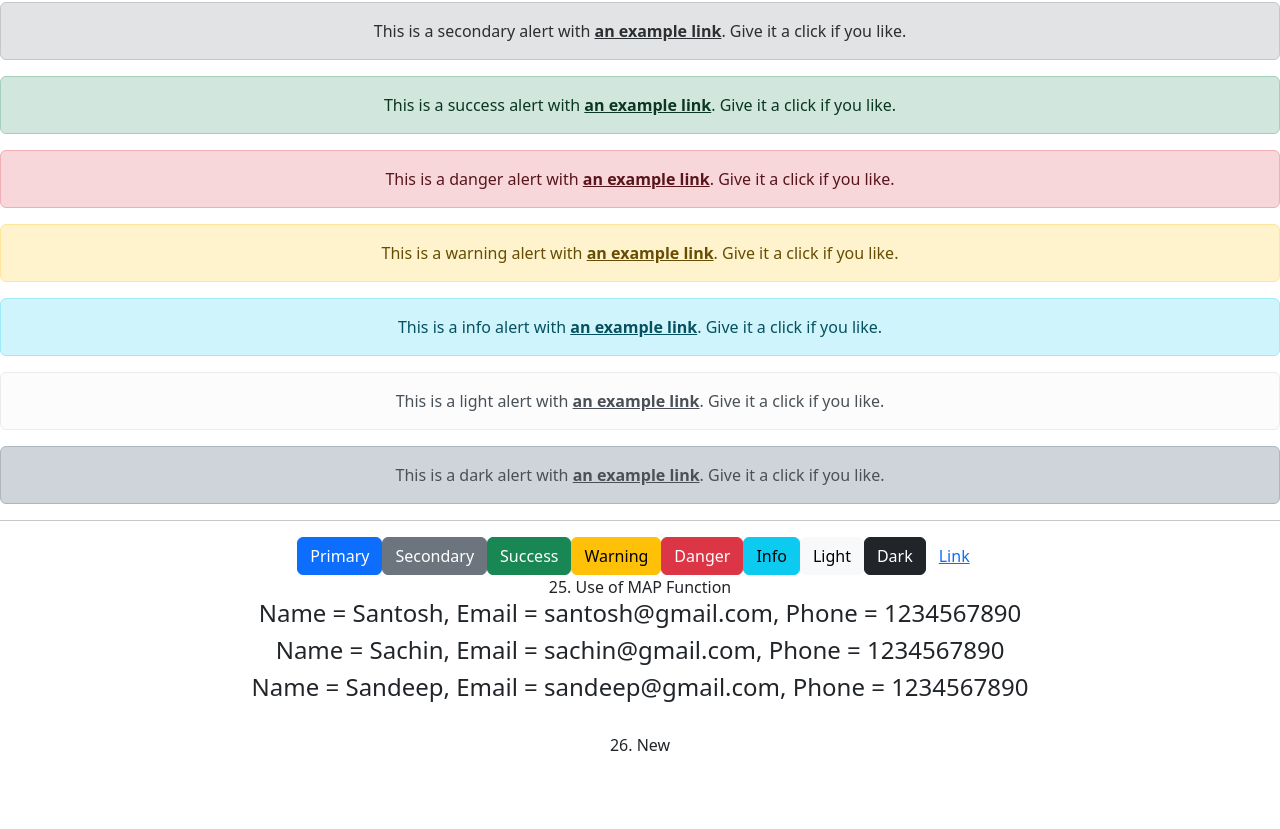
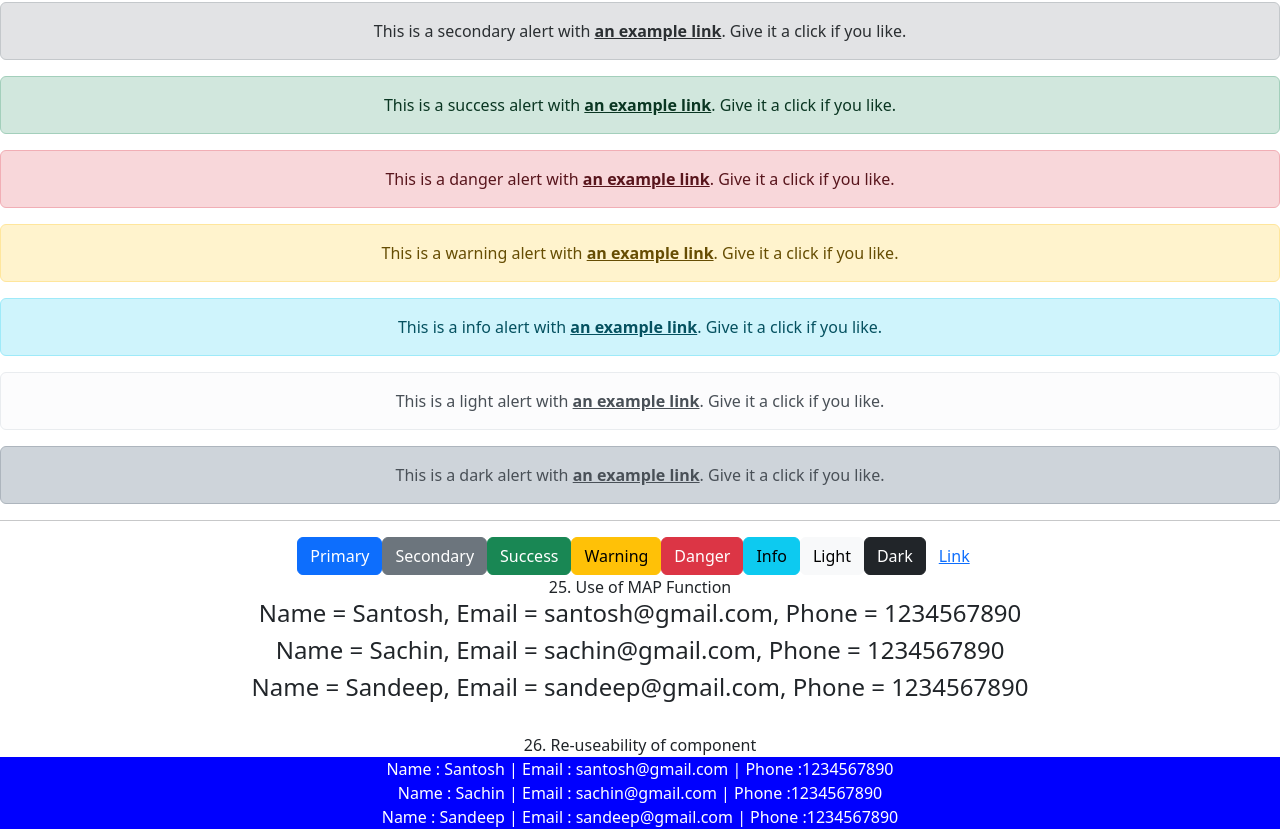
Before and after one commit to sachin-projects/react-tut, a React (Create React App) app: page / in a window 1280 px wide. Shown: the part 3009-3838 px from the top of the page. Before the commit the page ends 3766 px from the top, so only its background shows below. Built offline with nearby package versions, Linux system fonts and the light colour scheme.

Commit message:
Re-Useability

```diff
--- a/src/App.js
+++ b/src/App.js
@@ -18,6 +18,7 @@ import "./Style.css";
 import style from "./Custom.module.css";
 import { Button } from "react-bootstrap";
 import BootstrapAlert from "./BootstrapAlert";
+import User15 from "./Users15";
 
 function App() {
   function handleClick() {
@@ -247,7 +248,11 @@ function App() {
         );
       })}
       <br />
-      26. New
+      26. Re-useability of component
+      <br />
+      {student.map((item) => {
+        return <User15 data={item} />;
+      })}
     </div>
   );
 }
--- /dev/null
+++ b/src/Users15.js
@@ -0,0 +1,14 @@
+import React from "react";
+
+function Users15(prop) {
+  return (
+    <>
+      <div style={{ background: "blue", color: "white" }}>
+        Name : {prop.data.Name} | Email : {prop.data.email} | Phone :
+        {prop.data.Phone}
+      </div>
+    </>
+  );
+}
+
+export default Users15;
```
Also changed, not shown: src/user15.js (deleted).
